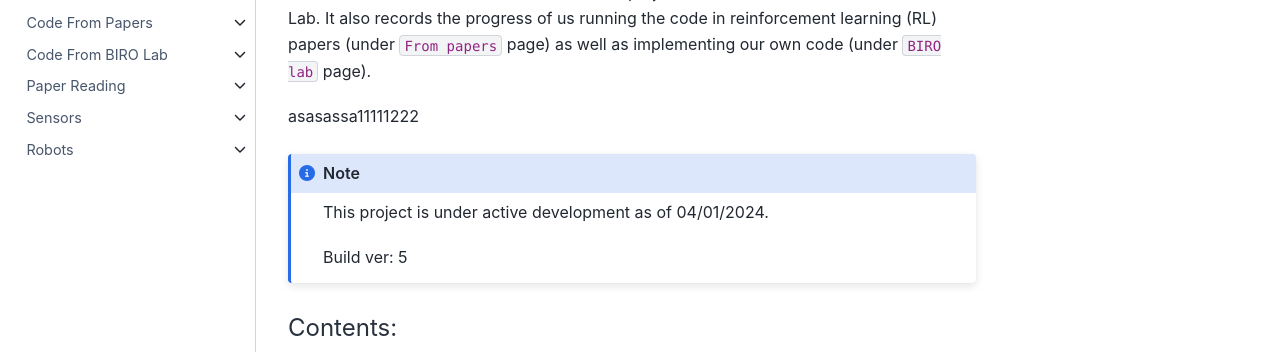
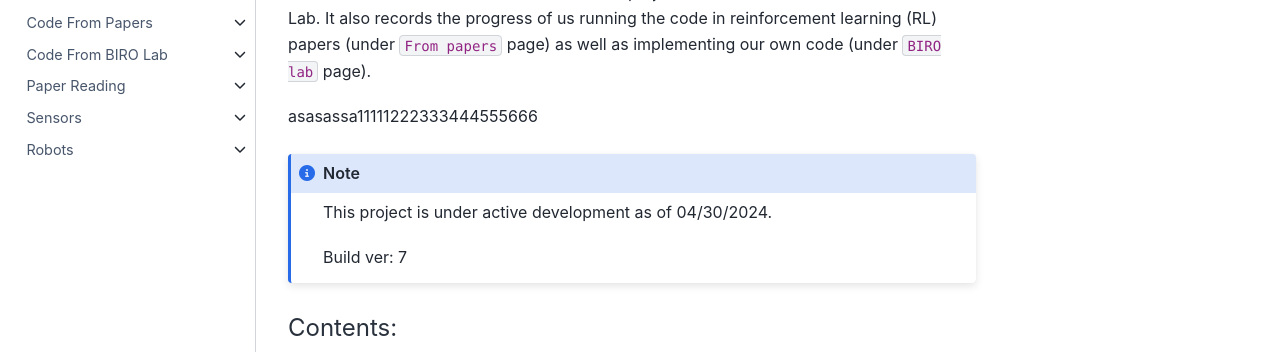
Before and after one commit to biomechatronics001/BiomechatronicsLab-Doc, a Sphinx documentation site: the page built from docs/index.rst, in a window 1280 px wide and 1074 px high. Shown: the part 201-553 px from the top of the window. Built offline with Sphinx 7.4.7 and the Sphinx Book theme 1.1.4, drawn with Linux system fonts in a browser that asks for light colours.

```diff
--- a/docs/index.rst
+++ b/docs/index.rst
@@ -5,13 +5,13 @@ Welcome to the Biomechatronics Lab Documentation website!
 
 This website hosts the documentation of the projects and codes in the Biomechatronics Lab. It also records the progress of us running the code in reinforcement learning (RL) papers (under ``From papers`` page) as well as implementing our own code (under ``BIRO lab`` page).
 
-asasassa11111222
+asasassa11111222333444555666
 
 .. note::
 
-   This project is under active development as of 04/01/2024.
+   This project is under active development as of 04/30/2024.
 
-   Build ver: 5
+   Build ver: 7
 
 
 .. toctree::
```
